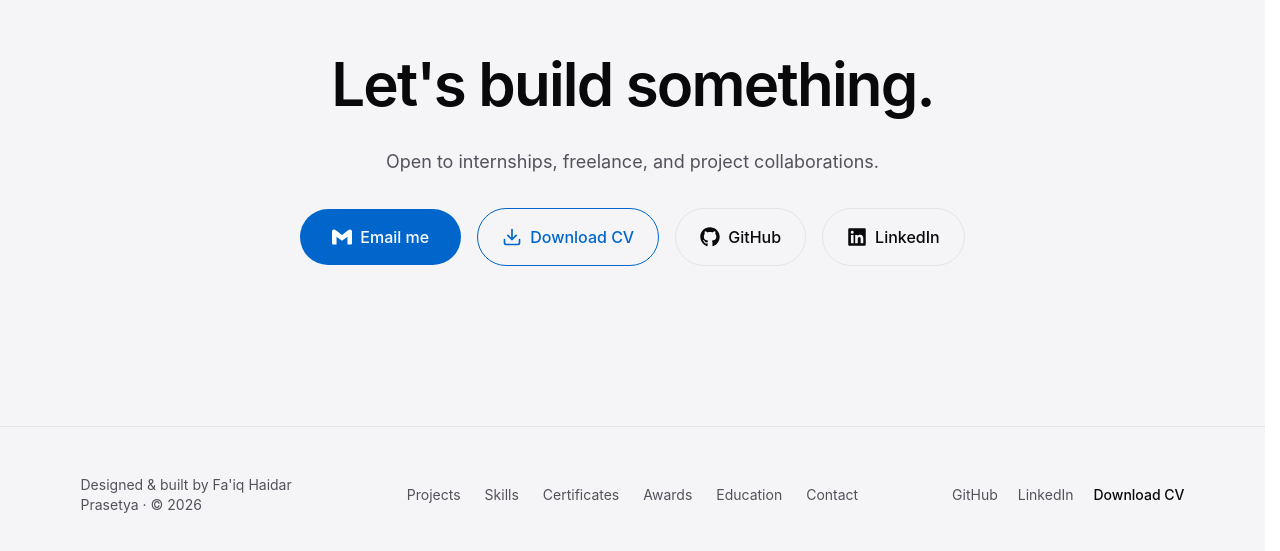
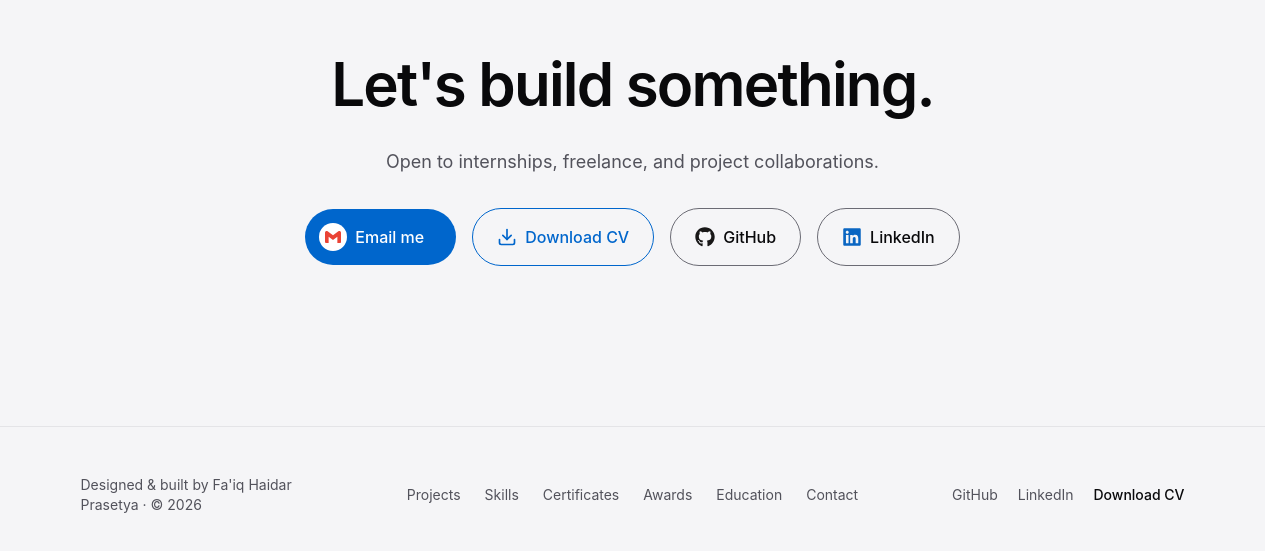
Before and after one commit to nomedcode/portfolio, a Next.js app: page / in a window 1280 px wide. Shown: the part 4396-4947 px from the top of the page. Built offline with nearby package versions, Linux system fonts and the light colour scheme.

Commit message:
feat(contact): brand-colour logos and a visible outline on GitHub and LinkedIn

```diff
--- a/src/components/sections/Contact.tsx
+++ b/src/components/sections/Contact.tsx
@@ -1,13 +1,24 @@
 import { FaGithub, FaLinkedin } from "react-icons/fa6";
 import { SiGmail } from "react-icons/si";
 import { Download } from "lucide-react";
+import type { CSSProperties } from "react";
+import { iconFills } from "@/lib/iconColor";
 import { profile } from "@/lib/content";
 import { Reveal } from "@/components/ui/Reveal";
 
+// Brand colours as simple-icons style hex. iconFills moves one only as far as 3:1 on the surface needs, so
+// GitHub's near-black becomes the page text colour in dark and LinkedIn blue lightens a little there.
+const GMAIL_HEX = "ea4335";
 const socialLogos = {
-  GitHub: FaGithub,
-  LinkedIn: FaLinkedin,
+  GitHub: { Logo: FaGithub, hex: "181717" },
+  LinkedIn: { Logo: FaLinkedin, hex: "0a66c2" },
 };
+
+// The react-icons paint with currentColor, so the colour is set as text colour from two theme variables.
+function brandVars(hex: string): CSSProperties {
+  const fills = iconFills(hex);
+  return { "--icon-l": fills.light, "--icon-d": fills.dark } as CSSProperties;
+}
 
 export function Contact() {
   return (
@@ -36,9 +47,17 @@ export function Contact() {
         >
           <a
             href={`mailto:${profile.email}`}
-            className="press inline-flex items-center gap-2 rounded-full bg-accent px-8 py-4 font-medium text-white"
+            className="press inline-flex items-center gap-2 rounded-full bg-accent py-4 pl-3.5 pr-8 font-medium text-white"
           >
-            <SiGmail className="h-5 w-5" aria-hidden /> Email me
+            {/* Gmail red would sink into the blue, so the colour logo sits on a white badge (the -my-1 keeps the button as tall as its neighbours). */}
+            <span className="-my-1 grid h-7 w-7 place-items-center rounded-full bg-white">
+              <SiGmail
+                className="h-4 w-4 text-(color:--icon-l)"
+                style={brandVars(GMAIL_HEX)}
+                aria-hidden
+              />
+            </span>
+            Email me
           </a>
           <a
             href="/faiq-prasetya-cv.pdf"
@@ -48,14 +67,20 @@ export function Contact() {
             <Download className="h-5 w-5" aria-hidden /> Download CV
           </a>
           {profile.socials.map((s) => {
-            const Logo = socialLogos[s.label as keyof typeof socialLogos];
+            const brand = socialLogos[s.label as keyof typeof socialLogos];
             return (
               <a
                 key={s.label}
                 href={s.url}
-                className="press inline-flex items-center gap-2 rounded-full border border-line px-6 py-4 font-medium text-fg hover:bg-line/60"
+                className="press inline-flex items-center gap-2 rounded-full border border-subtle px-6 py-4 font-medium text-fg hover:bg-line/60"
               >
-                {Logo && <Logo className="h-5 w-5" aria-hidden />}
+                {brand && (
+                  <brand.Logo
+                    className="h-5 w-5 text-(color:--icon-l) dark:text-(color:--icon-d)"
+                    style={brandVars(brand.hex)}
+                    aria-hidden
+                  />
+                )}
                 {s.label}
               </a>
             );
```
Also changed, not shown: 2 other files (tests, documents, lock files or other folders).
